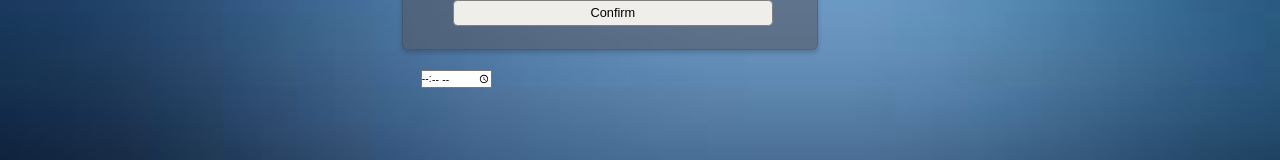
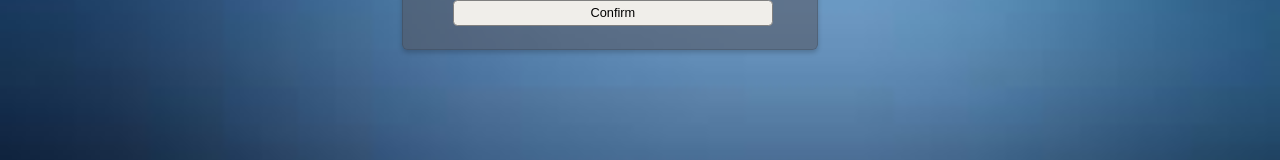
Before and after one commit to ferchichiNaima/TuniDesign-FrontEnd, an Angular app: page /shareInformation in a window 1280 px wide. Shown: the part 509-669 px from the top of the page. Built offline with nearby package versions, Linux system fonts and the light colour scheme.

Commit message:
cleanup (time)

```diff
--- a/src/app/share-information/share-information.component.html
+++ b/src/app/share-information/share-information.component.html
@@ -56,6 +56,5 @@
             <input type="submit" value="Confirm" class="submit" (click)="confirm()">
          </div>
       </div>
-      <input id="appt-time" type="time" name="appt-time" value="13:30" [(ngModel)]="time">
     </form>
   </div>
```
